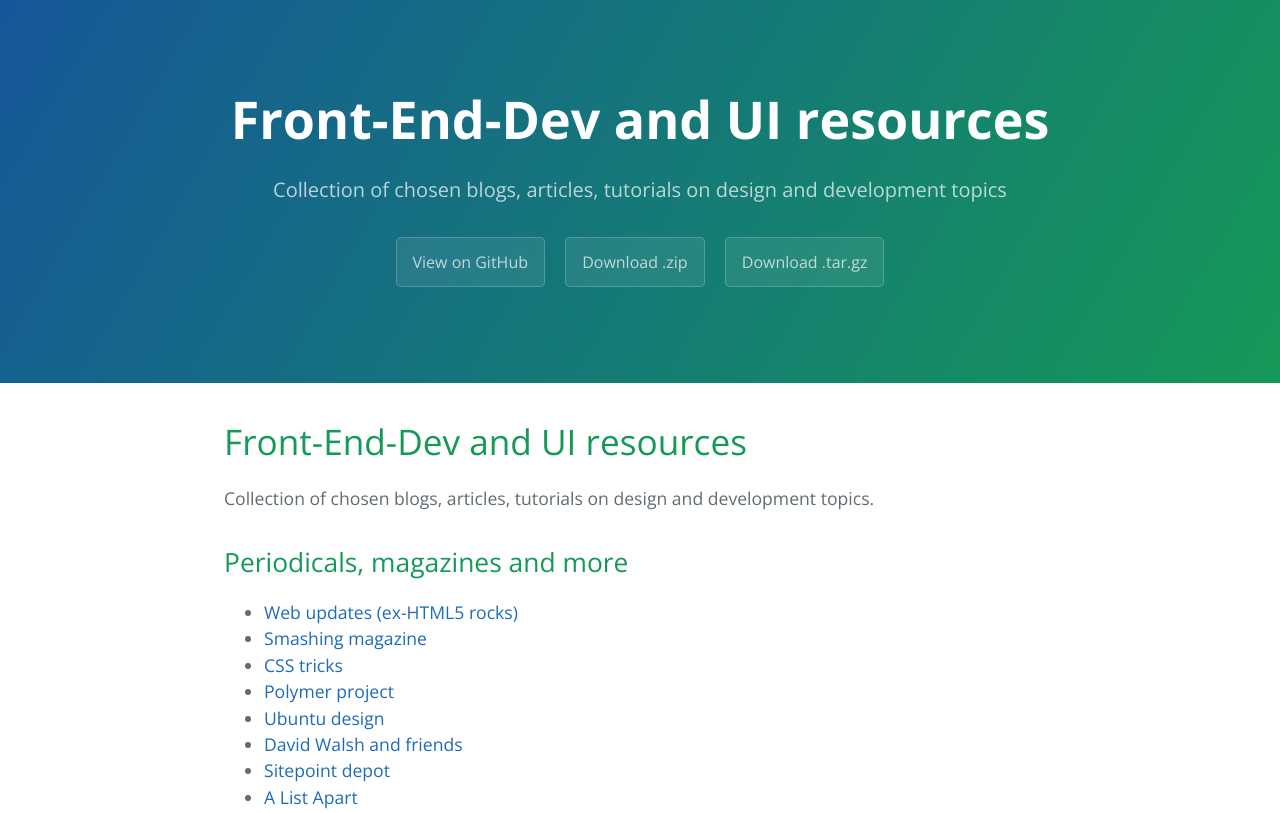
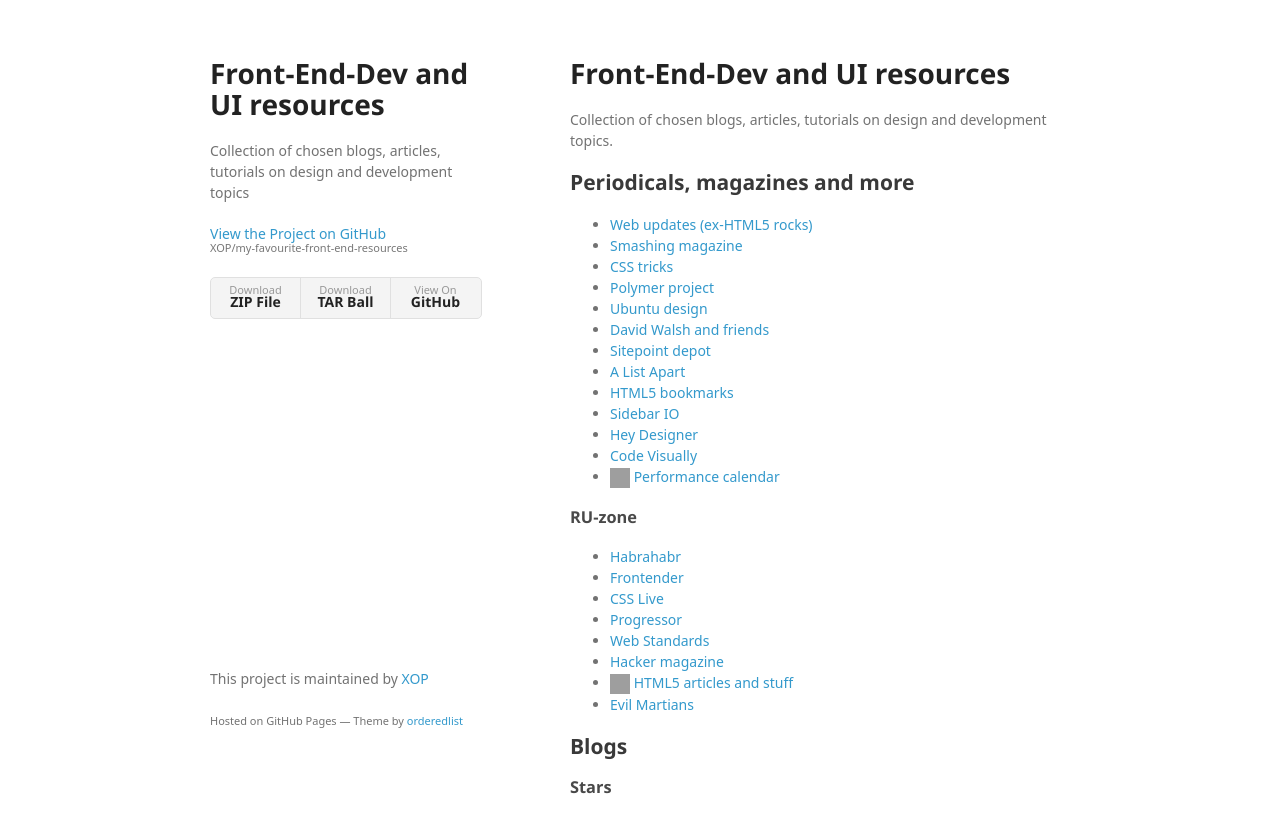
Before and after one commit to XOP/my-favourite-front-end-resources, a plain HTML site: page index.html in a window 1280 px wide. Shown: the top 813 px of the page. Drawn offline with nearby package versions, Linux system fonts and the light colour scheme; grey boxes are pictures that could not be loaded; a web font is replaced by a local one.

Commit message:
Create gh-pages branch via GitHub

```diff
--- a/index.html
+++ b/index.html
@@ -1,25 +1,34 @@
-<!DOCTYPE html>
-<html lang="en-us">
+<!doctype html>
+<html>
   <head>
-    <meta charset="UTF-8">
+    <meta charset="utf-8">
+    <meta http-equiv="X-UA-Compatible" content="chrome=1">
     <title>Front-End-Dev and UI resources by XOP</title>
-    <meta name="viewport" content="width=device-width, initial-scale=1">
-    <link rel="stylesheet" type="text/css" href="stylesheets/normalize.css" media="screen">
-    <link href='https://fonts.googleapis.com/css?family=Open+Sans:400,700' rel='stylesheet' type='text/css'>
-    <link rel="stylesheet" type="text/css" href="stylesheets/stylesheet.css" media="screen">
-    <link rel="stylesheet" type="text/css" href="stylesheets/github-light.css" media="screen">
+
+    <link rel="stylesheet" href="stylesheets/styles.css">
+    <link rel="stylesheet" href="stylesheets/github-light.css">
+    <meta name="viewport" content="width=device-width">
+    <!--[if lt IE 9]>
+    <script src="//html5shiv.googlecode.com/svn/trunk/html5.js"></script>
+    <![endif]-->
   </head>
   <body>
-    <section class="page-header">
-      <h1 class="project-name">Front-End-Dev and UI resources</h1>
-      <h2 class="project-tagline">Collection of chosen blogs, articles, tutorials on design and development topics</h2>
-      <a href="https://github.com/XOP/my-favourite-front-end-resources" class="btn">View on GitHub</a>
-      <a href="https://github.com/XOP/my-favourite-front-end-resources/zipball/master" class="btn">Download .zip</a>
-      <a href="https://github.com/XOP/my-favourite-front-end-resources/tarball/master" class="btn">Download .tar.gz</a>
-    </section>
+    <div class="wrapper">
+      <header>
+        <h1>Front-End-Dev and UI resources</h1>
+        <p>Collection of chosen blogs, articles, tutorials on design and development topics</p>
 
-    <section class="main-content">
-      <h1>
+        <p class="view"><a href="https://github.com/XOP/my-favourite-front-end-resources">View the Project on GitHub <small>XOP/my-favourite-front-end-resources</small></a></p>
+
+
+        <ul>
+          <li><a href="https://github.com/XOP/my-favourite-front-end-resources/zipball/master">Download <strong>ZIP File</strong></a></li>
+          <li><a href="https://github.com/XOP/my-favourite-front-end-resources/tarball/master">Download <strong>TAR Ball</strong></a></li>
+          <li><a href="https://github.com/XOP/my-favourite-front-end-resources">View On <strong>GitHub</strong></a></li>
+        </ul>
+      </header>
+      <section>
+        <h1>
 <a id="front-end-dev-and-ui-resources" class="anchor" href="#front-end-dev-and-ui-resources" aria-hidden="true"><span aria-hidden="true" class="octicon octicon-link"></span></a>Front-End-Dev and UI resources</h1>
 
 <p>Collection of chosen blogs, articles, tutorials on design and development topics.</p>
@@ -110,6 +119,7 @@
 <li><a href="http://deanhume.com/Home/Index">Dean Hume</a></li>
 <li><a href="http://devnacho.com/">Dev Nacho</a></li>
 <li><a href="https://www.bramstein.com/writing/">Bram Stein</a></li>
+<li><a href="http://www.didoo.net/">Cristiano Rastelli</a></li>
 </ul>
 
 <h2>
@@ -184,15 +194,13 @@
 
 <p>miss your resource?
 welcome to <a href="https://github.com/XOP/my-favourite-front-end-resources/issues">issues</a>!</p>
-
-      <footer class="site-footer">
-        <span class="site-footer-owner"><a href="https://github.com/XOP/my-favourite-front-end-resources">Front-End-Dev and UI resources</a> is maintained by <a href="https://github.com/XOP">XOP</a>.</span>
-
-        <span class="site-footer-credits">This page was generated by <a href="https://pages.github.com">GitHub Pages</a> using the <a href="https://github.com/jasonlong/cayman-theme">Cayman theme</a> by <a href="https://twitter.com/jasonlong">Jason Long</a>.</span>
+      </section>
+      <footer>
+        <p>This project is maintained by <a href="https://github.com/XOP">XOP</a></p>
+        <p><small>Hosted on GitHub Pages &mdash; Theme by <a href="https://github.com/orderedlist">orderedlist</a></small></p>
       </footer>
-
-    </section>
-
+    </div>
+    <script src="javascripts/scale.fix.js"></script>
 
   </body>
 </html>
--- /dev/null
+++ b/javascripts/scale.fix.js
@@ -0,0 +1,17 @@
+var metas = document.getElementsByTagName('meta');
+var i;
+if (navigator.userAgent.match(/iPhone/i)) {
+  for (i=0; i<metas.length; i++) {
+    if (metas[i].name == "viewport") {
+      metas[i].content = "width=device-width, minimum-scale=1.0, maximum-scale=1.0";
+    }
+  }
+  document.addEventListener("gesturestart", gestureStart, false);
+}
+function gestureStart() {
+  for (i=0; i<metas.length; i++) {
+    if (metas[i].name == "viewport") {
+      metas[i].content = "width=device-width, minimum-scale=0.25, maximum-scale=1.6";
+    }
+  }
+}
--- /dev/null
+++ b/stylesheets/styles.css
@@ -0,0 +1,324 @@
+@font-face {
+  font-family: 'Noto Sans';
+  font-weight: 400;
+  font-style: normal;
+  src: url('../fonts/Noto-Sans-regular/Noto-Sans-regular.eot');
+  src: url('../fonts/Noto-Sans-regular/Noto-Sans-regular.eot?#iefix') format('embedded-opentype'),
+       local('Noto Sans'),
+       local('Noto-Sans-regular'),
+       url('../fonts/Noto-Sans-regular/Noto-Sans-regular.woff2') format('woff2'),
+       url('../fonts/Noto-Sans-regular/Noto-Sans-regular.woff') format('woff'),
+       url('../fonts/Noto-Sans-regular/Noto-Sans-regular.ttf') format('truetype'),
+       url('../fonts/Noto-Sans-regular/Noto-Sans-regular.svg#NotoSans') format('svg');
+}
+
+@font-face {
+  font-family: 'Noto Sans';
+  font-weight: 700;
+  font-style: normal;
+  src: url('../fonts/Noto-Sans-700/Noto-Sans-700.eot');
+  src: url('../fonts/Noto-Sans-700/Noto-Sans-700.eot?#iefix') format('embedded-opentype'),
+       local('Noto Sans Bold'),
+       local('Noto-Sans-700'),
+       url('../fonts/Noto-Sans-700/Noto-Sans-700.woff2') format('woff2'),
+       url('../fonts/Noto-Sans-700/Noto-Sans-700.woff') format('woff'),
+       url('../fonts/Noto-Sans-700/Noto-Sans-700.ttf') format('truetype'),
+       url('../fonts/Noto-Sans-700/Noto-Sans-700.svg#NotoSans') format('svg');
+}
+
+@font-face {
+  font-family: 'Noto Sans';
+  font-weight: 400;
+  font-style: italic;
+  src: url('../fonts/Noto-Sans-italic/Noto-Sans-italic.eot');
+  src: url('../fonts/Noto-Sans-italic/Noto-Sans-italic.eot?#iefix') format('embedded-opentype'),
+       local('Noto Sans Italic'),
+       local('Noto-Sans-italic'),
+       url('../fonts/Noto-Sans-italic/Noto-Sans-italic.woff2') format('woff2'),
+       url('../fonts/Noto-Sans-italic/Noto-Sans-italic.woff') format('woff'),
+       url('../fonts/Noto-Sans-italic/Noto-Sans-italic.ttf') format('truetype'),
+       url('../fonts/Noto-Sans-italic/Noto-Sans-italic.svg#NotoSans') format('svg');
+}
+
+@font-face {
+  font-family: 'Noto Sans';
+  font-weight: 700;
+  font-style: italic;
+  src: url('../fonts/Noto-Sans-700italic/Noto-Sans-700italic.eot');
+  src: url('../fonts/Noto-Sans-700italic/Noto-Sans-700italic.eot?#iefix') format('embedded-opentype'),
+       local('Noto Sans Bold Italic'),
+       local('Noto-Sans-700italic'),
+       url('../fonts/Noto-Sans-700italic/Noto-Sans-700italic.woff2') format('woff2'),
+       url('../fonts/Noto-Sans-700italic/Noto-Sans-700italic.woff') format('woff'),
+       url('../fonts/Noto-Sans-700italic/Noto-Sans-700italic.ttf') format('truetype'),
+       url('../fonts/Noto-Sans-700italic/Noto-Sans-700italic.svg#NotoSans') format('svg');
+}
+
+body {
+  background-color: #fff;
+  padding:50px;
+  font: 14px/1.5 "Noto Sans", "Helvetica Neue", Helvetica, Arial, sans-serif;
+  color:#727272;
+  font-weight:400;
+}
+
+h1, h2, h3, h4, h5, h6 {
+  color:#222;
+  margin:0 0 20px;
+}
+
+p, ul, ol, table, pre, dl {
+  margin:0 0 20px;
+}
+
+h1, h2, h3 {
+  line-height:1.1;
+}
+
+h1 {
+  font-size:28px;
+}
+
+h2 {
+  color:#393939;
+}
+
+h3, h4, h5, h6 {
+  color:#494949;
+}
+
+a {
+  color:#39c;
+  text-decoration:none;
+}
+
+a:hover {
+  color:#069;
+}
+
+a small {
+  font-size:11px;
+  color:#777;
+  margin-top:-0.3em;
+  display:block;
+}
+
+a:hover small {
+  color:#777;
+}
+
+.wrapper {
+  width:860px;
+  margin:0 auto;
+}
+
+blockquote {
+  border-left:1px solid #e5e5e5;
+  margin:0;
+  padding:0 0 0 20px;
+  font-style:italic;
+}
+
+code, pre {
+  font-family:Monaco, Bitstream Vera Sans Mono, Lucida Console, Terminal, Consolas, Liberation Mono, DejaVu Sans Mono, Courier New, monospace;
+  color:#333;
+  font-size:12px;
+}
+
+pre {
+  padding:8px 15px;
+  background: #f8f8f8;
+  border-radius:5px;
+  border:1px solid #e5e5e5;
+  overflow-x: auto;
+}
+
+table {
+  width:100%;
+  border-collapse:collapse;
+}
+
+th, td {
+  text-align:left;
+  padding:5px 10px;
+  border-bottom:1px solid #e5e5e5;
+}
+
+dt {
+  color:#444;
+  font-weight:700;
+}
+
+th {
+  color:#444;
+}
+
+img {
+  max-width:100%;
+}
+
+header {
+  width:270px;
+  float:left;
+  position:fixed;
+  -webkit-font-smoothing:subpixel-antialiased;
+}
+
+header ul {
+  list-style:none;
+  height:40px;
+  padding:0;
+  background: #f4f4f4;
+  border-radius:5px;
+  border:1px solid #e0e0e0;
+  width:270px;
+}
+
+header li {
+  width:89px;
+  float:left;
+  border-right:1px solid #e0e0e0;
+  height:40px;
+}
+
+header li:first-child a {
+  border-radius:5px 0 0 5px;
+}
+
+header li:last-child a {
+  border-radius:0 5px 5px 0;
+}
+
+header ul a {
+  line-height:1;
+  font-size:11px;
+  color:#999;
+  display:block;
+  text-align:center;
+  padding-top:6px;
+  height:34px;
+}
+
+header ul a:hover {
+  color:#999;
+}
+
+header ul a:active {
+  background-color:#f0f0f0;
+}
+
+strong {
+  color:#222;
+  font-weight:700;
+}
+
+header ul li + li + li {
+  border-right:none;
+  width:89px;
+}
+
+header ul a strong {
+  font-size:14px;
+  display:block;
+  color:#222;
+}
+
+section {
+  width:500px;
+  float:right;
+  padding-bottom:50px;
+}
+
+small {
+  font-size:11px;
+}
+
+hr {
+  border:0;
+  background:#e5e5e5;
+  height:1px;
+  margin:0 0 20px;
+}
+
+footer {
+  width:270px;
+  float:left;
+  position:fixed;
+  bottom:50px;
+  -webkit-font-smoothing:subpixel-antialiased;
+}
+
+@media print, screen and (max-width: 960px) {
+
+  div.wrapper {
+    width:auto;
+    margin:0;
+  }
+
+  header, section, footer {
+    float:none;
+    position:static;
+    width:auto;
+  }
+
+  header {
+    padding-right:320px;
+  }
+
+  section {
+    border:1px solid #e5e5e5;
+    border-width:1px 0;
+    padding:20px 0;
+    margin:0 0 20px;
+  }
+
+  header a small {
+    display:inline;
+  }
+
+  header ul {
+    position:absolute;
+    right:50px;
+    top:52px;
+  }
+}
+
+@media print, screen and (max-width: 720px) {
+  body {
+    word-wrap:break-word;
+  }
+
+  header {
+    padding:0;
+  }
+
+  header ul, header p.view {
+    position:static;
+  }
+
+  pre, code {
+    word-wrap:normal;
+  }
+}
+
+@media print, screen and (max-width: 480px) {
+  body {
+    padding:15px;
+  }
+
+  header ul {
+    width:99%;
+  }
+
+  header li, header ul li + li + li {
+    width:33%;
+  }
+}
+
+@media print {
+  body {
+    padding:0.4in;
+    font-size:12pt;
+    color:#444;
+  }
+}
```
Also changed, not shown: params.json (+1 -1 lines).
